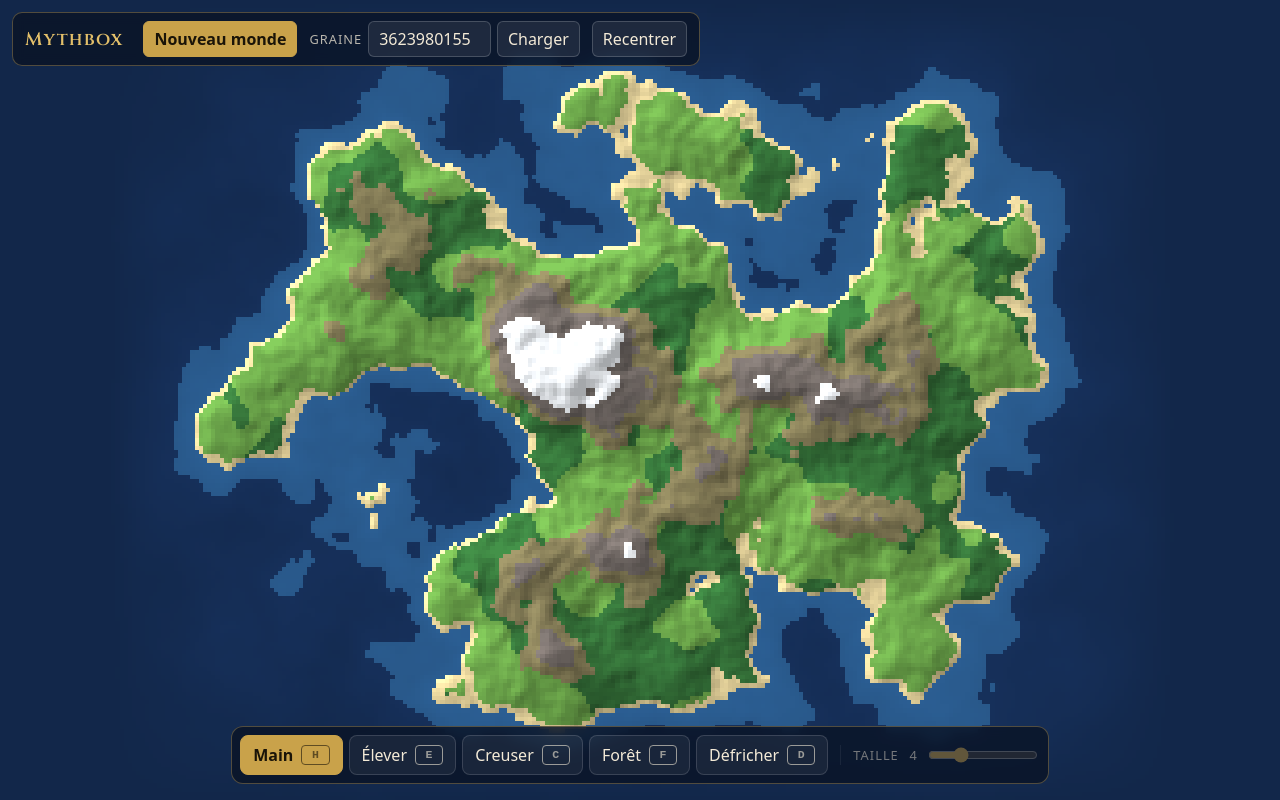
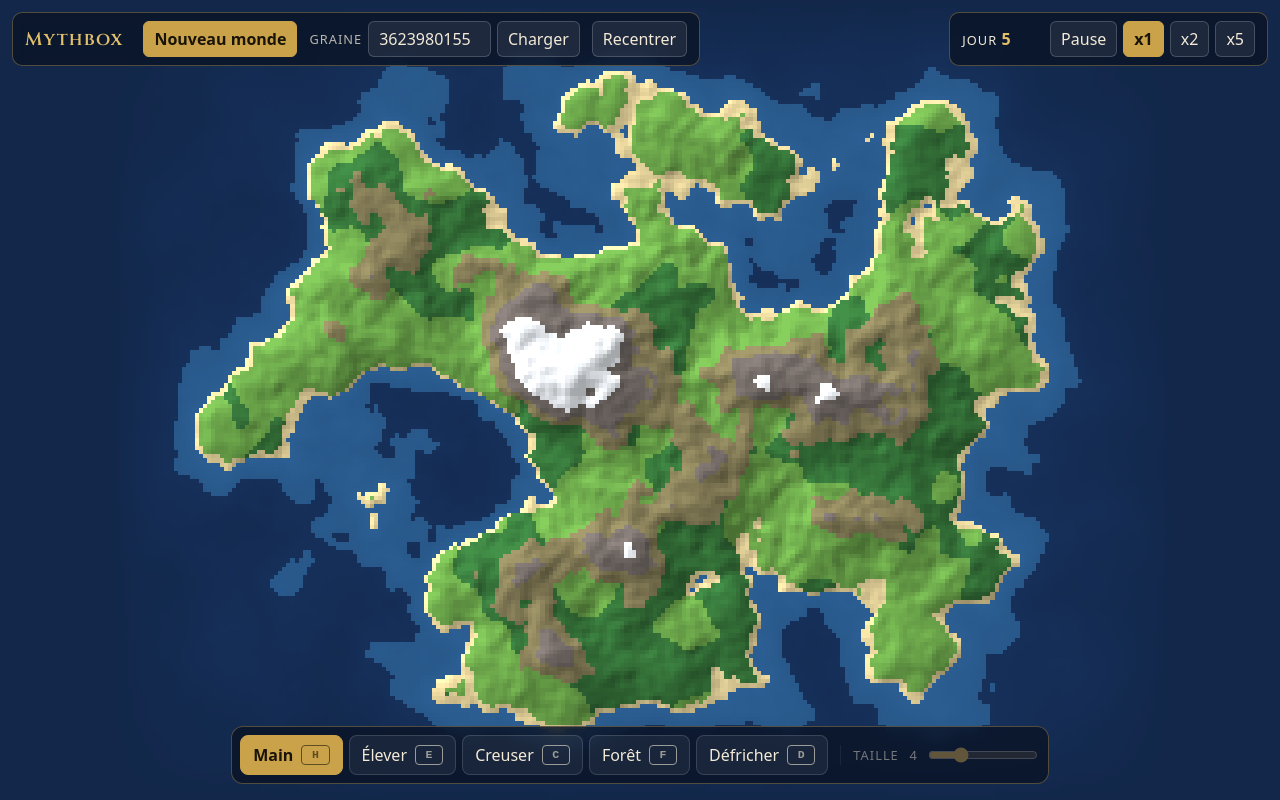
Before and after one commit to leo-m2003/mythbox, an Angular app: page / in a window 1280 px wide. Built offline with nearby package versions, Linux system fonts and the light colour scheme.

Commit message:
Simulation : horloge à pas fixe, vitesse et compteur de jours

```diff
--- a/src/app/app.html
+++ b/src/app/app.html
@@ -1,3 +1,4 @@
 <app-game-canvas />
 <app-world-bar />
 <app-toolbar />
+<app-time-bar />
--- a/src/app/app.ts
+++ b/src/app/app.ts
@@ -2,8 +2,9 @@ import { Component } from '@angular/core';
 import { GameCanvas } from './game-canvas/game-canvas';
 import { WorldBar } from './world-bar/world-bar';
 import { Toolbar } from './toolbar/toolbar';
+import { TimeBar } from './time-bar/time-bar';
 @Component({
-  imports: [GameCanvas, WorldBar, Toolbar],
+  imports: [GameCanvas, WorldBar, Toolbar, TimeBar],
   selector: 'app-root',
   styleUrl: './app.scss',
   templateUrl: './app.html',
--- a/src/app/services/game-service.ts
+++ b/src/app/services/game-service.ts
@@ -1,5 +1,6 @@
 import { Injectable, signal } from '@angular/core';
 import { Engine, MAX_BRUSH_RADIUS, MIN_BRUSH_RADIUS } from '@engine/engine';
+import type { SimSpeed } from '@engine/sim/sim-clock';
 import type { BrushKind } from '@engine/world/brushes';
 
 /**
@@ -22,6 +23,17 @@ export class GameService {
   /** Rayon du pinceau, en tuiles */
   readonly brushRadius = this.brushRadiusState.asReadonly();
 
+  private readonly speedState = signal<SimSpeed>(1);
+  /** Vitesse de la simulation (0 = pause) */
+  readonly speed = this.speedState.asReadonly();
+
+  private readonly dayState = signal(1);
+  /** Jour en cours dans le monde */
+  readonly day = this.dayState.asReadonly();
+
+  /** Vitesse à retrouver en sortant de la pause */
+  private resumeSpeed: Exclude<SimSpeed, 0> = 1;
+
   /** Appelé par le composant canvas quand le moteur est prêt */
   attach(engine: Engine): void {
     this.engine = engine;
@@ -29,9 +41,17 @@ export class GameService {
     // Le service fait référence : on transmet ses réglages au moteur
     engine.setBrush(this.toolState());
     engine.setBrushRadius(this.brushRadiusState());
+    engine.setSpeed(this.speedState());
+
+    // Le moteur envoie son résumé quelques fois par seconde
+    engine.onSummary = (summary) => this.dayState.set(summary.day);
+    this.dayState.set(engine.summary().day);
   }
 
   detach(): void {
+    if (this.engine) {
+      this.engine.onSummary = undefined;
+    }
     this.engine = undefined;
   }
 
@@ -59,4 +79,17 @@ export class GameService {
   changeBrushRadius(delta: number): void {
     this.setBrushRadius(this.brushRadiusState() + delta);
   }
+
+  setSpeed(speed: SimSpeed): void {
+    if (speed !== 0) {
+      this.resumeSpeed = speed;
+    }
+    this.speedState.set(speed);
+    this.engine?.setSpeed(speed);
+  }
+
+  /** Met en pause, ou reprend à la vitesse d'avant */
+  togglePause(): void {
+    this.setSpeed(this.speedState() === 0 ? this.resumeSpeed : 0);
+  }
 }
--- /dev/null
+++ b/src/app/shared/is-typing.ts
@@ -0,0 +1,6 @@
+/** Vrai si le joueur est en train d'écrire dans un champ de texte */
+export function isTyping(target: EventTarget | null): boolean {
+  if (target instanceof HTMLTextAreaElement) return true;
+  if (target instanceof HTMLInputElement) return target.type !== 'range';
+  return target instanceof HTMLElement && target.isContentEditable;
+}
--- /dev/null
+++ b/src/app/time-bar/time-bar.html
@@ -0,0 +1,25 @@
+<div class="panel" role="group" aria-label="Écoulement du temps">
+  <span class="day">Jour <span class="value">{{ game.day() }}</span></span>
+
+  <button
+    type="button"
+    [class.active]="game.speed() === 0"
+    [attr.aria-pressed]="game.speed() === 0"
+    title="Pause (Espace)"
+    (click)="game.togglePause()"
+  >
+    Pause
+  </button>
+
+  @for (speed of speeds; track speed) {
+    <button
+      type="button"
+      [class.active]="game.speed() === speed"
+      [attr.aria-pressed]="game.speed() === speed"
+      [title]="'Vitesse x' + speed"
+      (click)="game.setSpeed(speed)"
+    >
+      x{{ speed }}
+    </button>
+  }
+</div>
--- /dev/null
+++ b/src/app/time-bar/time-bar.scss
@@ -0,0 +1,60 @@
+:host {
+  position: absolute;
+  top: 12px;
+  right: 12px;
+  font-family: system-ui, sans-serif;
+  color: #f3ead7;
+}
+
+.panel {
+  display: flex;
+  align-items: center;
+  gap: 6px;
+  padding: 8px 12px;
+  background: rgba(10, 20, 38, 0.82);
+  border: 1px solid rgba(214, 178, 94, 0.35);
+  border-radius: 10px;
+  backdrop-filter: blur(6px);
+}
+
+.day {
+  margin-right: 6px;
+  font-size: 0.8rem;
+  text-transform: uppercase;
+  letter-spacing: 0.08em;
+}
+
+.value {
+  display: inline-block;
+  min-width: 4ch;
+  font-size: 1rem;
+  font-weight: 600;
+  color: #e2bf6a;
+  font-variant-numeric: tabular-nums;
+}
+
+button {
+  padding: 6px 10px;
+  font: inherit;
+  color: inherit;
+  background: rgba(255, 255, 255, 0.08);
+  border: 1px solid rgba(255, 255, 255, 0.18);
+  border-radius: 6px;
+  cursor: pointer;
+
+  &:hover {
+    background: rgba(255, 255, 255, 0.16);
+  }
+
+  &.active {
+    font-weight: 600;
+    color: #1a1408;
+    background: #c9a24a;
+    border-color: #c9a24a;
+  }
+
+  &:focus-visible {
+    outline: 2px solid #e2bf6a;
+    outline-offset: 2px;
+  }
+}
--- /dev/null
+++ b/src/app/time-bar/time-bar.ts
@@ -0,0 +1,31 @@
+import { ChangeDetectionStrategy, Component, inject } from '@angular/core';
+import { SIM_SPEEDS, type SimSpeed } from '@engine/sim/sim-clock';
+import { GameService } from '../services/game-service';
+import { isTyping } from '../shared/is-typing';
+
+@Component({
+  selector: 'app-time-bar',
+  templateUrl: './time-bar.html',
+  styleUrl: './time-bar.scss',
+  changeDetection: ChangeDetectionStrategy.OnPush,
+  host: {
+    '(document:keydown)': 'onKeydown($event)',
+  },
+})
+export class TimeBar {
+  protected readonly game = inject(GameService);
+  /** Les vitesses hors pause : x1, x2, x5 */
+  protected readonly speeds = SIM_SPEEDS.filter((s): s is Exclude<SimSpeed, 0> => s !== 0);
+
+  protected onKeydown(event: KeyboardEvent): void {
+    if (event.code !== 'Space' || event.repeat) return;
+    if (event.ctrlKey || event.metaKey || event.altKey) return;
+    if (isTyping(event.target)) return;
+    // Espace sur un bouton qui a le focus le « clique » déjà : on le laisse faire
+    if (event.target instanceof HTMLButtonElement) return;
+
+    this.game.togglePause();
+    // Évite que la page défile
+    event.preventDefault();
+  }
+}
--- a/src/engine/engine.ts
+++ b/src/engine/engine.ts
@@ -2,6 +2,7 @@ import { Random } from './core/random';
 import { PointerInput } from './input/pointer-input';
 import { Camera, type Point } from './render/camera';
 import { MapRenderer } from './render/map-renderer';
+import { SimClock, TICKS_PER_DAY, type SimSpeed } from './sim/sim-clock';
 import { applyBrush, BrushKind } from './world/brushes';
 import { generateWorld } from './world/generator';
 import { World } from './world/world';
@@ -21,6 +22,15 @@ const BRUSH_SPEED = 0.25;
 /** Durée maximale d'une image, en secondes (évite un énorme coup de pinceau après une pause) */
 const MAX_FRAME_TIME = 0.05;
 
+/** Intervalle entre deux résumés envoyés à l'interface, en secondes */
+const SUMMARY_INTERVAL = 0.25;
+
+/** Petit résumé du monde, envoyé à l'interface quelques fois par seconde */
+export interface WorldSummary {
+  /** Jour en cours, à partir de 1 */
+  day: number;
+}
+
 /**
  * Point d'entrée unique du moteur.
  * Angular ne parle qu'à cette classe, jamais directement au monde ou au rendu.
@@ -37,6 +47,12 @@ export class Engine {
   /** Pinceau actif, ou null pour l'outil « main » */
   private activeBrush: BrushKind | null = null;
   private brushRadius = 4;
+
+  private readonly clock = new SimClock();
+  private summaryTimer = 0;
+
+  /** Appelé quelques fois par seconde avec le résumé du monde */
+  onSummary?: (summary: WorldSummary) => void;
 
   constructor(private readonly canvas: HTMLCanvasElement) {
     const ctx = canvas.getContext('2d');
@@ -56,7 +72,23 @@ export class Engine {
   newWorld(seed: number = Random.newSeed()): void {
     this.world = generateWorld({ width: WORLD_WIDTH, height: WORLD_HEIGHT, seed });
     this.mapRenderer = new MapRenderer(this.world);
+    this.clock.reset();
     this.resetView();
+    this.emitSummary();
+  }
+
+  get speed(): SimSpeed {
+    return this.clock.speed;
+  }
+
+  /** Change la vitesse de la simulation (0 = pause) */
+  setSpeed(speed: SimSpeed): void {
+    this.clock.setSpeed(speed);
+  }
+
+  /** Résumé du monde à l'instant présent */
+  summary(): WorldSummary {
+    return { day: Math.floor(this.clock.tick / TICKS_PER_DAY) + 1 };
   }
 
   /** Recentre la vue sur le monde entier */
@@ -116,8 +148,34 @@ export class Engine {
     this.input.dispose();
   }
 
-  /** Fait évoluer le monde (pour l'instant : applique le pinceau) */
+  /** Fait évoluer le monde : pinceau, puis simulation, puis résumé */
   private update(dt: number): void {
+    // Le pinceau suit le temps réel : on peut façonner le monde même en pause
+    this.paint(dt);
+
+    const ticks = this.clock.advance(dt);
+    for (let i = 0; i < ticks; i++) {
+      this.simulateTick();
+    }
+
+    this.summaryTimer += dt;
+    if (this.summaryTimer >= SUMMARY_INTERVAL) {
+      this.summaryTimer = 0;
+      this.emitSummary();
+    }
+  }
+
+  /** Un pas de simulation (1/10 de seconde à x1) */
+  private simulateTick(): void {
+    // Vide pour l'instant : les habitants arrivent à l'étape suivante
+  }
+
+  private emitSummary(): void {
+    this.onSummary?.(this.summary());
+  }
+
+  /** Applique le pinceau actif sous le pointeur */
+  private paint(dt: number): void {
     if (this.activeBrush === null || !this.input.painting) return;
 
     const tile = this.hoveredTile();
--- /dev/null
+++ b/src/engine/sim/sim-clock.ts
@@ -0,0 +1,68 @@
+/** Nombre de pas de simulation par seconde, à la vitesse x1 */
+export const TICKS_PER_SECOND = 10;
+
+/** Nombre de pas de simulation dans une journée du jeu (une journée = 1 s à x1) */
+export const TICKS_PER_DAY = 10;
+
+/** Vitesses possibles : 0 = pause */
+export const SIM_SPEEDS = [0, 1, 2, 5] as const;
+export type SimSpeed = (typeof SIM_SPEEDS)[number];
+
+/**
+ * Nombre maximal de pas joués d'un coup.
+ * Si l'ordinateur rame, la simulation ralentit au lieu de geler l'écran
+ * en essayant de rattraper son retard.
+ */
+export const MAX_TICKS_PER_ADVANCE = 5;
+
+/**
+ * Horloge de la simulation, à pas fixe.
+ * Le rendu suit le rythme de l'écran (dt variable), mais la simulation avance
+ * toujours par pas identiques : son résultat ne dépend pas de la machine.
+ */
+export class SimClock {
+  private currentSpeed: SimSpeed = 1;
+  private elapsedTicks = 0;
+  /** Fraction de pas en attente (entre 0 et 1) */
+  private pending = 0;
+
+  get speed(): SimSpeed {
+    return this.currentSpeed;
+  }
+
+  /** Nombre de pas joués depuis le début du monde */
+  get tick(): number {
+    return this.elapsedTicks;
+  }
+
+  setSpeed(speed: SimSpeed): void {
+    this.currentSpeed = speed;
+  }
+
+  /** Remet l'horloge à zéro (nouveau monde), sans changer la vitesse */
+  reset(): void {
+    this.elapsedTicks = 0;
+    this.pending = 0;
+  }
+
+  /**
+   * Ajoute le temps réel écoulé (en secondes) et renvoie
+   * le nombre de pas de simulation à jouer maintenant.
+   */
+  advance(dt: number): number {
+    if (dt <= 0 || this.currentSpeed === 0) return 0;
+
+    this.pending += dt * this.currentSpeed * TICKS_PER_SECOND;
+    let ticks = Math.floor(this.pending);
+    this.pending -= ticks;
+
+    if (ticks > MAX_TICKS_PER_ADVANCE) {
+      // Trop de retard : on abandonne le surplus plutôt que de le rattraper
+      ticks = MAX_TICKS_PER_ADVANCE;
+      this.pending = 0;
+    }
+
+    this.elapsedTicks += ticks;
+    return ticks;
+  }
+}
```
Also changed, not shown: src/app/toolbar/toolbar.ts (+2 -8 lines), 1 other file (tests, documents, lock files or other folders).
